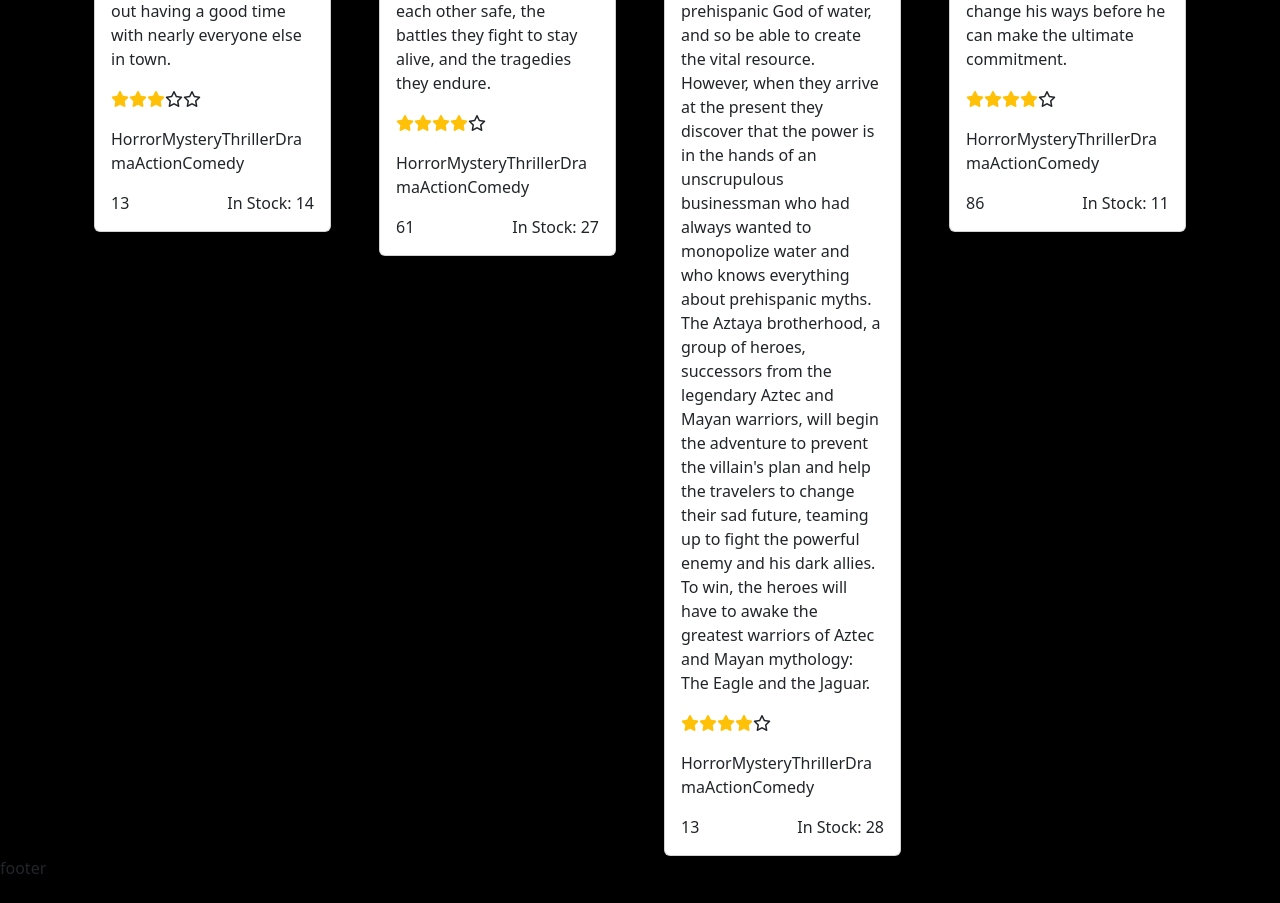
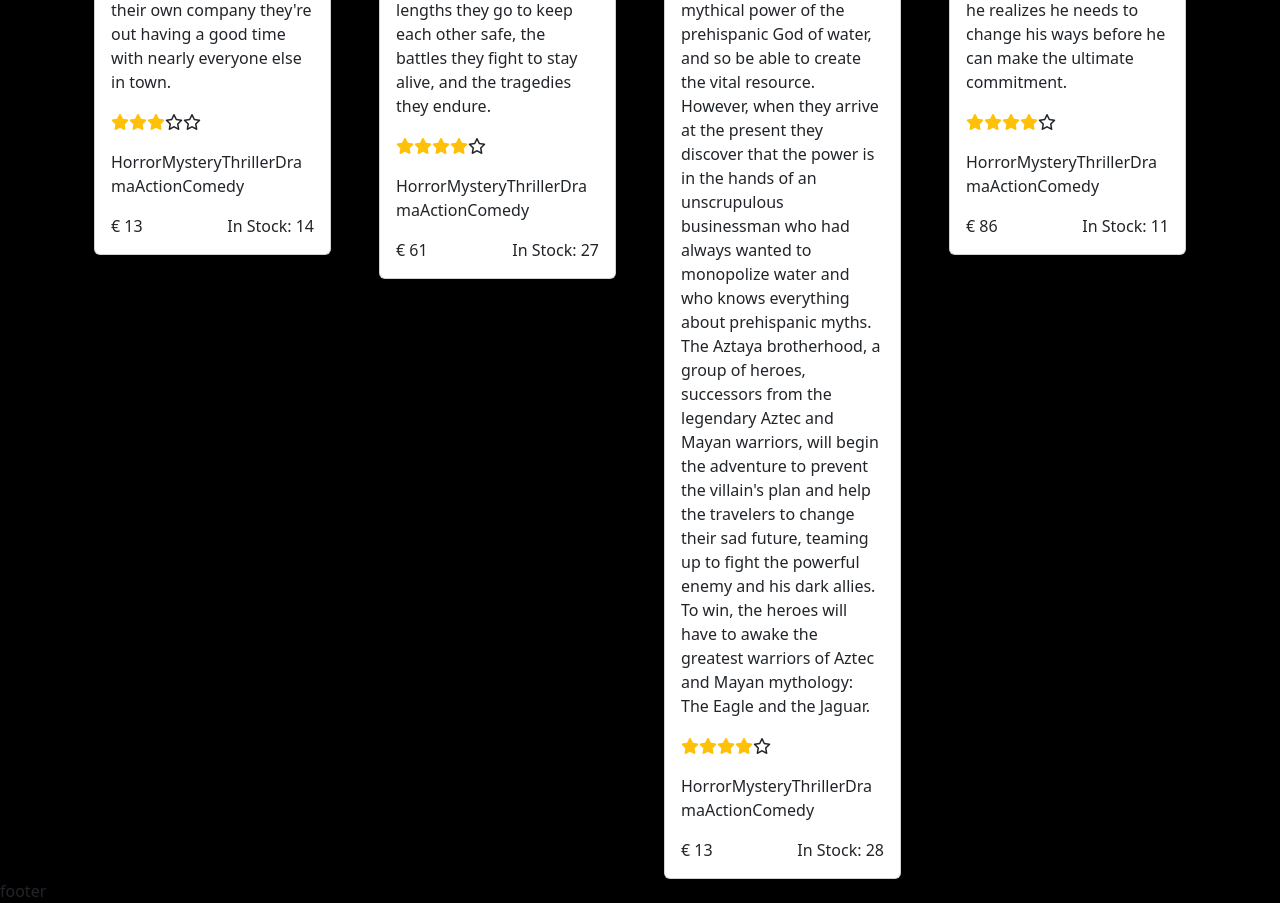
Before and after one commit to federicomanni97/php-oop-2, a PHP site: page /index.php in a window 1280 px wide. Shown: the part 4615-5518 px from the top of the page. Before the commit the page ends 5489 px from the top, so only its background shows below. Run offline with PHP 8.4, Linux system fonts and the light colour scheme.

Commit message:
logo img added

```diff
--- a/Views/card.php
+++ b/Views/card.php
@@ -16,6 +16,7 @@
             </div>
             <div class="d-flex justify-content-between align-items-flex-start">
                 <div>
+                    <span>&euro; </span>
                     <?= $price ?>
                 </div>
                 <div>
--- a/Views/header.php
+++ b/Views/header.php
@@ -14,6 +14,9 @@
     <nav class="navbar navbar-expand-lg navbar-light bg-light rounded-2 m-3">
         <div class="container-fluid">
             <div class="collapse navbar-collapse" id="navbarNavAltMarkup">
+                <div class="">
+                    <img class="w-25" src="https://hiringplatform.boolean.careers/images/logo.png" alt="">
+                </div>
             <div class="navbar-nav fs-4">
                 <a class="nav-link" aria-current="page" href="index.php">Movie</a>
                 <a class="nav-link" href="gamesPrint.php">Games</a>
```
